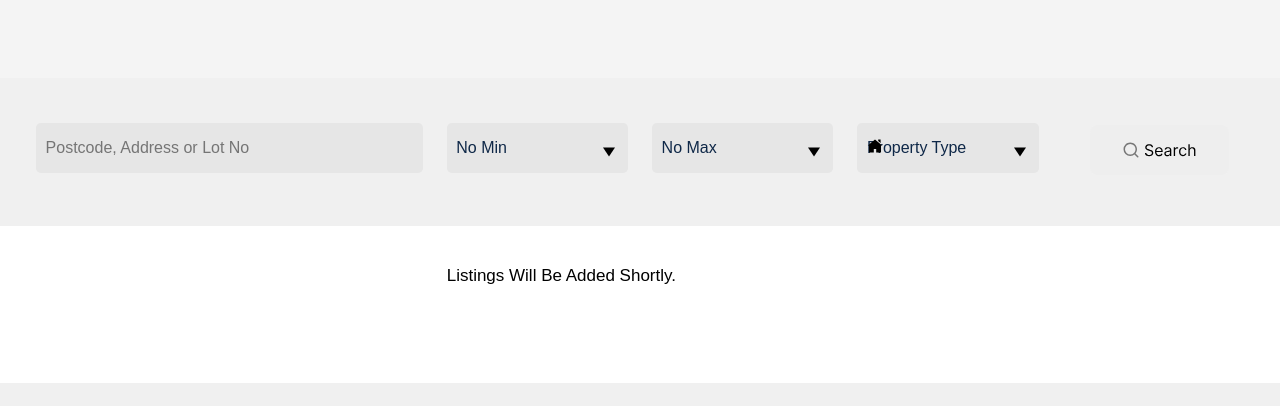
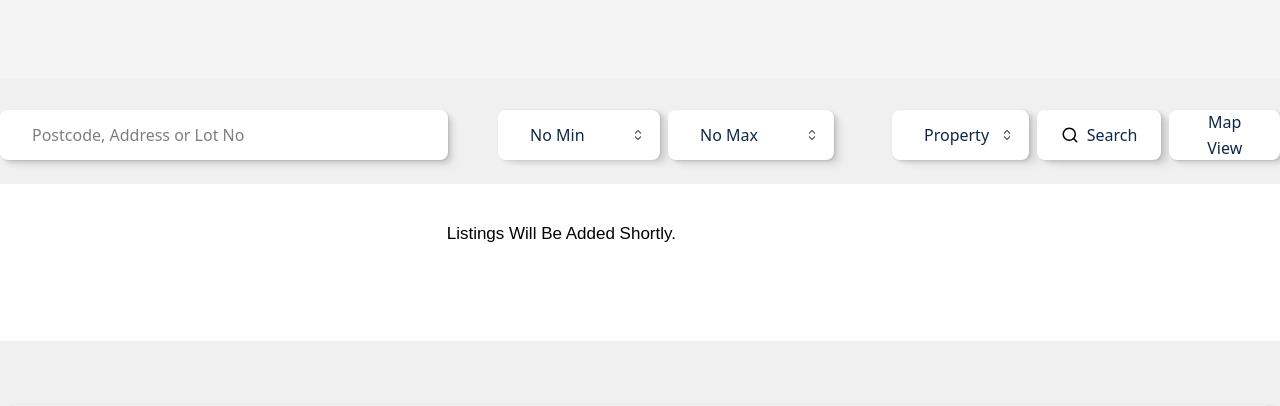
Before and after one commit to HalcyonLegion/swift-property-rework, a Flask app: page /current_lots in a window 1280 px wide. Shown: the part 902-1308 px from the top of the page. Run offline with Flask 3, Linux system fonts and the light colour scheme; data that the repository does not hold is empty; some libraries are stand-ins or nearby versions; some web fonts are replaced; grey boxes are pictures that could not be loaded.

Commit message:
Updated filters

```diff
--- a/templates/current_lots.html
+++ b/templates/current_lots.html
@@ -250,24 +250,29 @@
 			</section>
 
 			<!-- Filtering Section -->
-			<section id="lot-filtering" class="division">
-			<div class="lot-filtering-container">
-				<div class="row justify-content-center">
-					<div class="col-lg-12">
+				<section id="lot-filtering" class="lot-filter-section">
+				<div class="lot-filter-inner">
+					<form id="lots-filter-form" class="lot-filter-form" onsubmit="return false;">
 
-						<br>
-
-						<!-- Filter Form -->
-						<form id="lots-filter-form" class="row align-items-center">
-
-							<!-- Lot No, Postcode, Address Filter -->
-							<div class="col-md-4">
-								<input type="text" id="lot-address-filter" class="form-control2 mb-2" placeholder="Postcode, Address or Lot No">
+					<!-- LEFT: Postcode / Address / Lot search -->
+					<div class="lot-filter-search">
+						<input
+						type="text"
+						id="lot-address-filter"
+						class="lot-filter-input"
+						placeholder="Postcode, Address or Lot No"
+						>
 					</div>
 
-							<!-- Minimum Price Filter -->
-							<div class="col-md-2 position-relative">
-								<select id="min-price-filter" class="form-control2 mb-2">
+					<!-- RIGHT: Min / Max / Property Type / Search / Map View -->
+					<div class="lot-filter-controls">
+
+						<!-- Min / Max group -->
+						<div class="lot-filter-range-group">
+
+						<!-- No Min (162px) -->
+						<div class="filter-pill filter-pill-min">
+							<select id="min-price-filter" class="filter-select filter-select-min">
 							<option value="">No Min</option>
 							<option>£50,000</option>
 							<option>£100,000</option>
@@ -295,13 +300,17 @@
 							<option>£1,400,000</option>
 							<option>£1,500,000+</option>
 							</select>
-								<div class="css-arrow"></div>
+							<!-- arrow icon for No Min -->
+							<img
+							src="/static/images/icon-min.svg"
+							alt=""
+							class="filter-pill-icon-select"
+							>
 						</div>
 
-
-							<!-- Maximum Price Filter -->
-							<div class="col-md-2 position-relative">
-								<select id="max-price-filter" class="form-control2 mb-2">
+						<!-- No Max (166px) -->
+						<div class="filter-pill filter-pill-max">
+							<select id="max-price-filter" class="filter-select filter-select-max">
 							<option value="">No Max</option>
 							<option>£50,000</option>
 							<option>£100,000</option>
@@ -329,41 +338,63 @@
 							<option>£1,400,000</option>
 							<option>£1,500,000+</option>
 							</select>
-								<div class="css-arrow"></div>
+							<!-- arrow icon for No Max (swap to icon-max.svg when you have it) -->
+							<img
+							src="/static/images/icon-min.svg"
+							alt=""
+							class="filter-pill-icon-select"
+							>
+						</div>
 						</div>
 
-							<!-- Property Type Filter -->
-							<div class="col-md-2 position-relative">
-								<img src="/static/images/swift-property-auctions-icon-only-black.svg" alt="House" class="dropdown-icon">
-								<select id="property-type-filter" class="form-control2 mb-2">
+						<!-- Property Type (199px, red hover) -->
+						<div class="filter-pill filter-pill-property filter-pill-accent-hover">
+						<select id="property-type-filter" class="filter-select filter-select-property">
 							<option value="">Property Type</option>
 							<option>Commercial</option>
 							<option>Residential</option>
 							<option>Land</option>
 							<option>Other</option>
 						</select>
-								<div class="css-arrow"></div>
+						<!-- property icon placeholder -->
+						<img
+							src="/static/images/icon-min.svg"
+							alt=""
+							class="filter-pill-icon-select"
+						>
 						</div>
 
-							<!-- Apply Filter Button -->
-							<div class="col-md-2 text-center">
-								<a id="apply-filter-button" class="btn3glass new-svg-btn btn-md mt-1" aria-label="Search">
-									<img src="{{ url_for('static', filename='images/searchButton.svg') }}"
-										alt="Search default"
-										class="contact-img default">
+						<!-- Search button (139px, red hover) -->
+						<button
+						id="apply-filter-button"
+						type="button"
+						class="filter-pill filter-pill-search filter-button filter-pill-accent-hover"
+						aria-label="Search"
+						>
+						<img
+							src="/static/images/icon-search.svg"
+							alt=""
+							class="filter-pill-icon-inline"
+						>
+						<span>Search</span>
+						</button>
 
-									<img src="{{ url_for('static', filename='images/search-hover.svg') }}"
-										alt="Search hover"
-										class="contact-img hover">
-								</a>
+						<!-- Map View button (139px, red hover) -->
+						<button
+						type="button"
+						id="map-view-toggle"
+						class="filter-pill filter-pill-map filter-button filter-pill-accent-hover"
+						>
+						<!-- drop in a map icon here if you want -->
+						<span>Map View</span>
+						</button>
+
 					</div>
-
 					</form>
 				</div>
-				</div>
-			</div>
-			<br>
 				</section>
+
+
 
 			<!-- END Filtering Section -->
 
```
Also changed, not shown: templates/available_lots.html (+71 -40 lines). Lines whose indentation alone changed are shown as unchanged.
